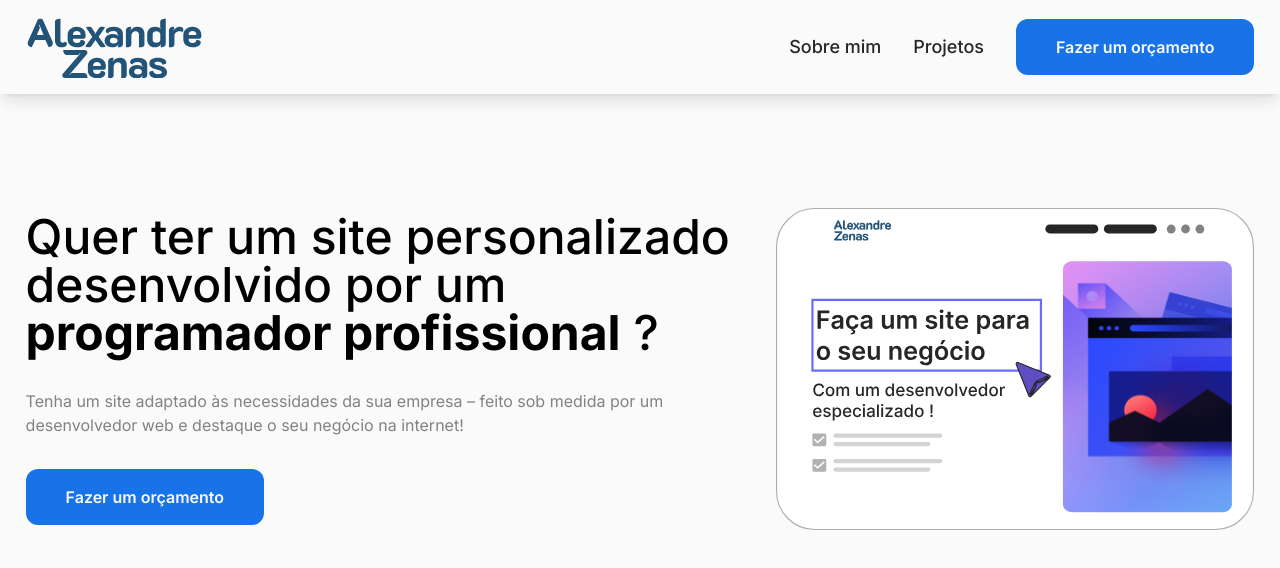
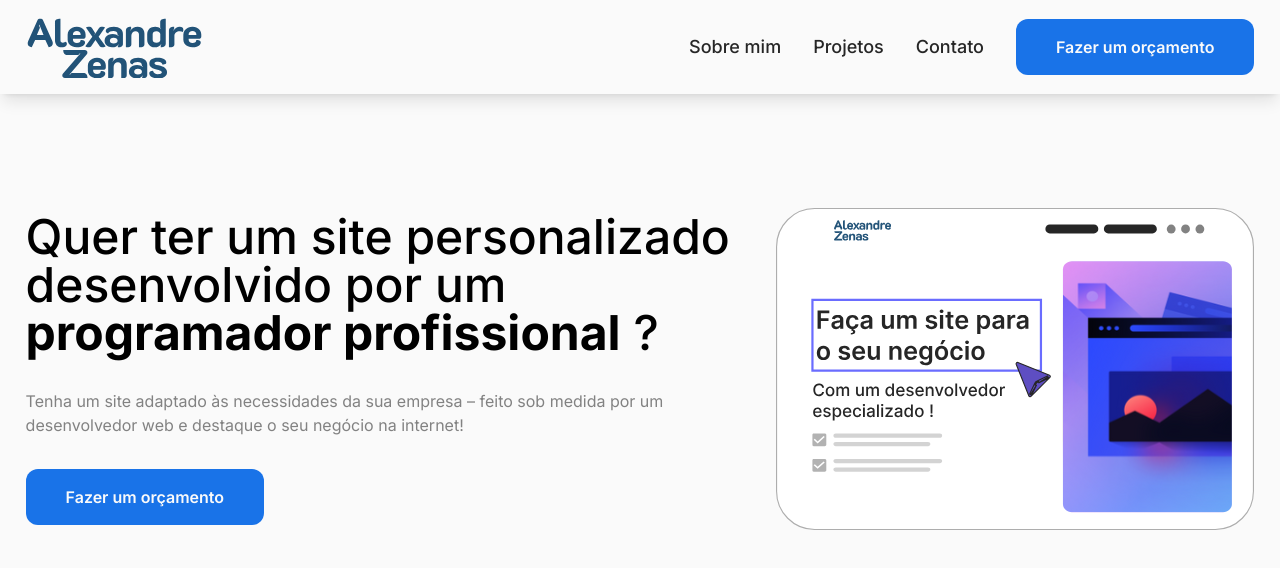
Before and after one commit to AlexandreZenas/alexandre-zenas, a React (Vite) app: page / in a window 1280 px wide. Shown: the top 568 px of the page. Built offline with nearby package versions, Linux system fonts and the light colour scheme.

Commit message:
refactor: remove logs in navbar

```diff
--- a/src/components/navbar/index.jsx
+++ b/src/components/navbar/index.jsx
@@ -11,7 +11,6 @@ export function Navbar(){
         } else {
             document.body.classList.remove("no-scroll");
         }
-        console.log("click");
     }
 
     const navbarRef = useRef(null)
@@ -24,12 +23,9 @@ export function Navbar(){
             const currentScrollY = window.scrollY;
             if (currentScrollY > lastScrollY) {
                 setBoolean(false)
-                console.log('down');
 
             } else if (currentScrollY < lastScrollY) {
                 setBoolean(true)
-                console.log('up');
-
             }
             lastScrollY = currentScrollY;
         }
@@ -37,8 +33,6 @@ export function Navbar(){
         window.addEventListener('scroll', () => {
             handleScroll()
         })
-
-
     }, []);
 
     return(
@@ -47,15 +41,17 @@ export function Navbar(){
                 <a href="#Hero">
                     <img src="icons/Logo.svg" alt="" />
                 </a>
-                <div className="md:flex  hidden gap-8 items-center">
+                <div className="lg:flex  hidden gap-8 items-center">
                     <a className="text-lg text-black font-medium" href="#About">Sobre mim</a>
                     <a className="text-lg text-black font-medium" href="#Portfolio">Projetos</a>
+                    <a className="text-lg text-black font-medium" href="#Contact">Contato</a>
                     <MainButton
+                        target={'_blank'}
                         textButton={'Fazer um orçamento'}
-                        linkButton={'#Contact'}
+                        linkButton={'https://wa.me/5521995983041'}
                     />
                 </div>
-                <div className="flex md:hidden gap-4 ">
+                <div className="flex lg:hidden gap-4 ">
                     <img src="icons/navbar/menu.svg" alt="" onClick={toggleMenu}/>
                     <div className={`${menuOpen ? '-left-[0]  duration-[.75s] ' : '-left-[200vw] duration-[1s] delay-500'} fixed h-screen  w-[100vw] bg-[rgba(15,15,15,0.4)] top-0 `} >
                         <div className={`${menuOpen ? ' -left-[0]  duration-[1s] delay-500' : ' -left-[200vw] duration-[1s] '} absolute h-full w-5/6 bg-black items-center flex flex-col px-8 py-8 gap-8`}>
@@ -67,12 +63,12 @@ export function Navbar(){
                             <div className="flex flex-col w-full h-auto gap-6  py-8">
                                 <a className="text-lg text-white font-medium" href="#About" onClick={toggleMenu}>SOBRE MIM</a>
                                 <a className="text-lg text-white font-medium" href="#Portfolio" onClick={toggleMenu}>PROJETOS</a>
+                                <a className="text-lg text-white font-medium pb-4" href="#Contact" onClick={toggleMenu}>CONTATO</a>
                                 <div onClick={toggleMenu}>
                                     <MainButton
-
-                                        styleButton={'my-4 py-4 px-6 rounded-md text-center'}
+                                        styleButton={'py-4 px-6 rounded-md text-center'}
                                         textButton={'Fazer um orçamento'}
-                                        linkButton={'#Contact'}
+                                        linkButton={'https://wa.me/5521995983041'}
                                     />
                                 </div>
                             </div>
```
